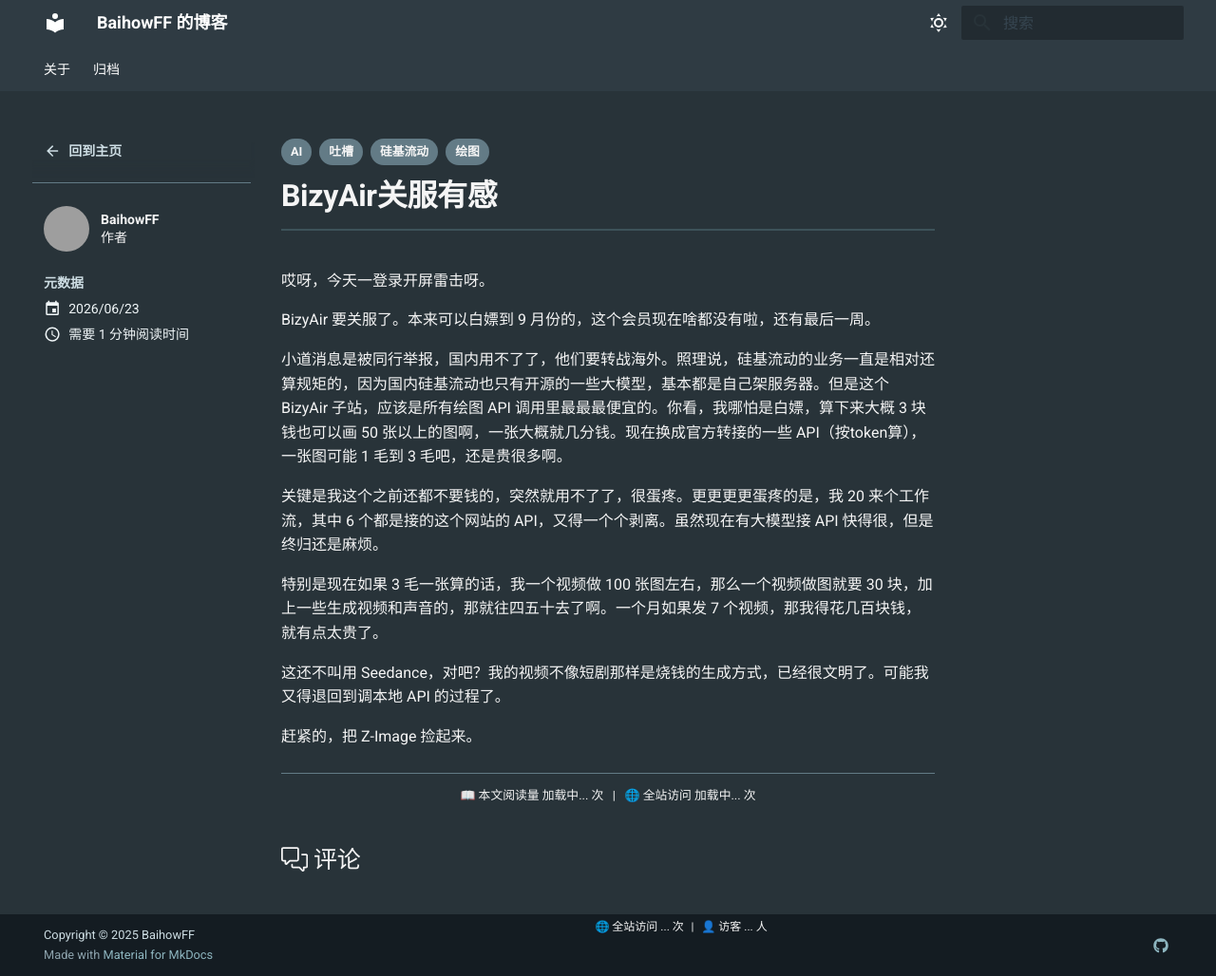
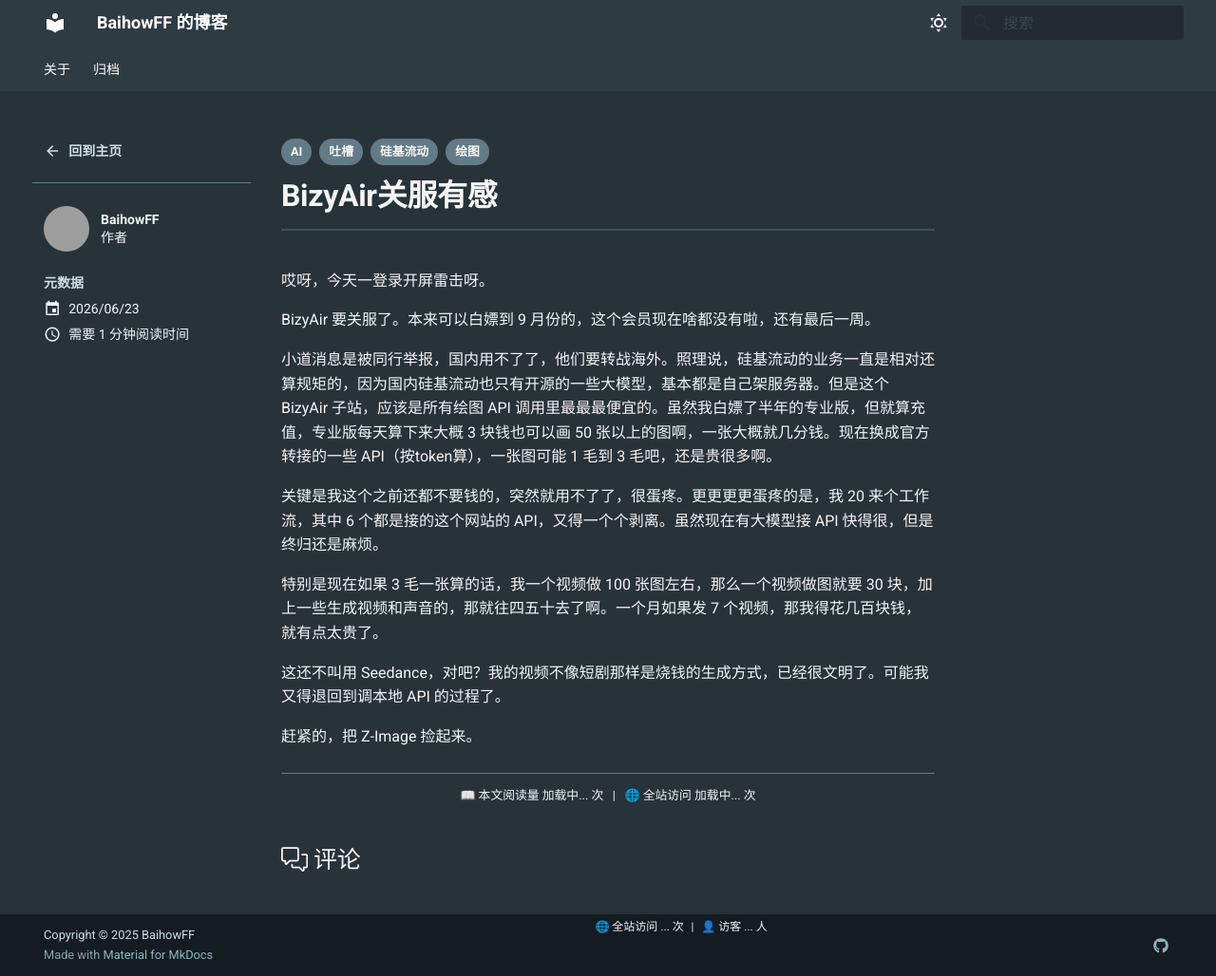
Before and after one commit to BaihowFF/BaihowFF.github.io, an MkDocs documentation site: the page built from docs/posts/BizyAir关服有感.md, in a window 1280 px wide and 1028 px high. Shown: the whole window at 95% size. Built offline with MkDocs 1.6.1 and Material for MkDocs 9.7.7, drawn with Linux system fonts in a browser that asks for light colours; comment, search, counter and statistics services are not loaded; grey boxes are pictures that could not be loaded.

Commit message:
fix: BizyAir关服有感 补充白嫖专业版信息
Co-Authored-By: Claude Opus 4.7 <noreply@anthropic.com>

```diff
--- a/docs/posts/BizyAir关服有感.md
+++ b/docs/posts/BizyAir关服有感.md
@@ -14,7 +14,7 @@ tags:
 
 BizyAir 要关服了。本来可以白嫖到 9 月份的，这个会员现在啥都没有啦，还有最后一周。
 
-小道消息是被同行举报，国内用不了了，他们要转战海外。照理说，硅基流动的业务一直是相对还算规矩的，因为国内硅基流动也只有开源的一些大模型，基本都是自己架服务器。但是这个 BizyAir 子站，应该是所有绘图 API 调用里最最最便宜的。你看，我哪怕是白嫖，算下来大概 3 块钱也可以画 50 张以上的图啊，一张大概就几分钱。现在换成官方转接的一些 API（按token算），一张图可能 1 毛到 3 毛吧，还是贵很多啊。
+小道消息是被同行举报，国内用不了了，他们要转战海外。照理说，硅基流动的业务一直是相对还算规矩的，因为国内硅基流动也只有开源的一些大模型，基本都是自己架服务器。但是这个 BizyAir 子站，应该是所有绘图 API 调用里最最最便宜的。虽然我白嫖了半年的专业版，但就算充值，专业版每天算下来大概 3 块钱也可以画 50 张以上的图啊，一张大概就几分钱。现在换成官方转接的一些 API（按token算），一张图可能 1 毛到 3 毛吧，还是贵很多啊。
 
 关键是我这个之前还都不要钱的，突然就用不了了，很蛋疼。更更更更蛋疼的是，我 20 来个工作流，其中 6 个都是接的这个网站的 API，又得一个个剥离。虽然现在有大模型接 API 快得很，但是终归还是麻烦。
 
```
